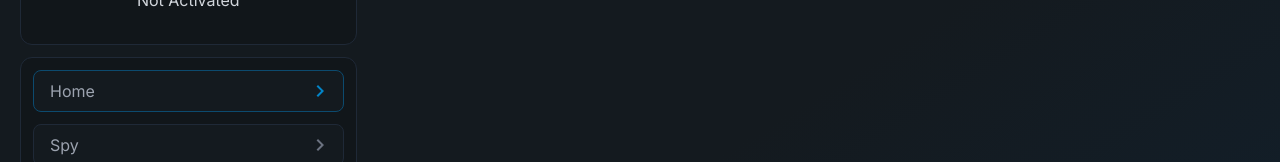
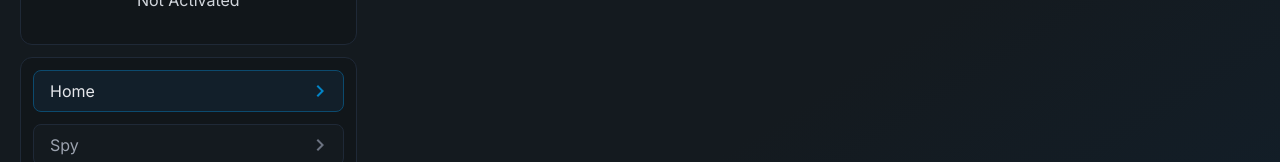
Before and after one commit to seabeya/spywitch, a Next.js app: page / in a window 1280 px wide. Shown: the part 195-357 px from the top of the page. Built offline with nearby package versions, Linux system fonts and the light colour scheme.

Commit message:
Fix NavBtn styling for active state

```diff
--- a/src/components/parts/NavBtn.tsx
+++ b/src/components/parts/NavBtn.tsx
@@ -14,13 +14,13 @@ export default function NavBtn({ href, label }: NavBtnProps) {
       className={`group flex items-center justify-between overflow-hidden rounded-lg
         border border-c_border1 bg-c_body px-4 py-2 text-gray-400
         hover:border-c_border2
-        ${isActive ? '!border-sky-900 bg-c_active text-gray-200' : ''}`}
+        ${isActive ? '!border-sky-900 !bg-c_active !text-gray-200' : ''}`}
       href={href}
     >
       {label}
       <IconChevron
         className={`h-6 w-6 shrink-0 fill-gray-500
-         ${isActive ? 'fill-sky-600' : ''}
+         ${isActive ? '!fill-sky-600' : ''}
          `}
       />
     </Link>
```
